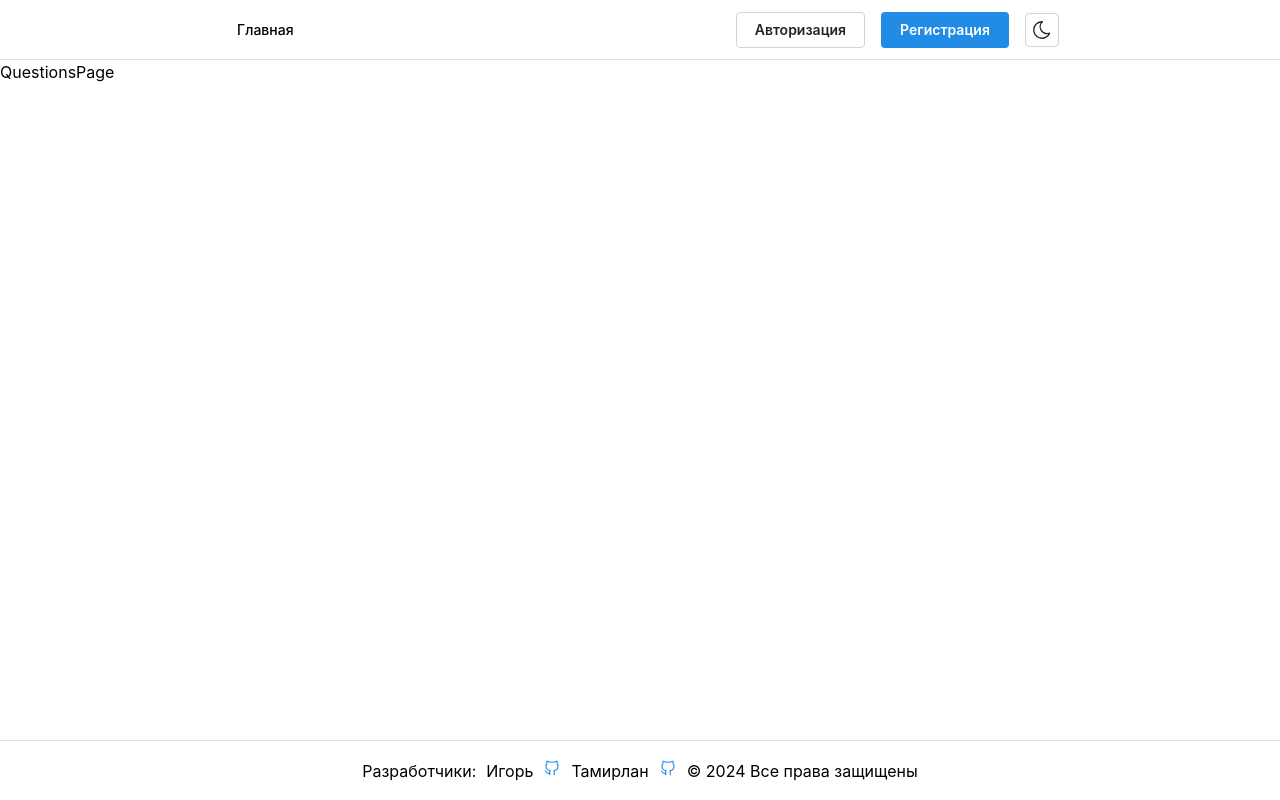
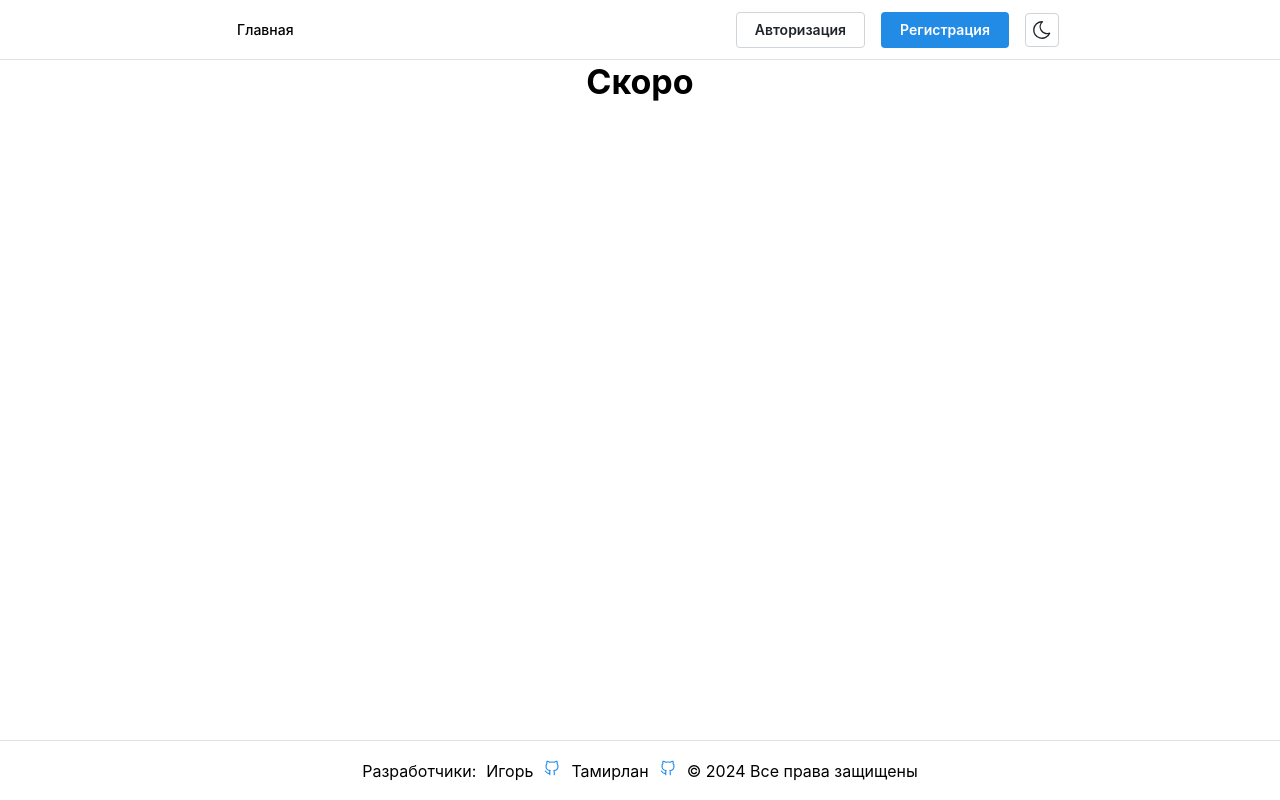
Before and after one commit to tomq29/OurNotes, a React (Vite) app in the folder client/: page /questions in a window 1280 px wide. Built offline with nearby package versions, Linux system fonts and the light colour scheme; no server answers.

Commit message:
feat/LinkNote

```diff
--- a/client/src/App/providers/router/AppRouter.tsx
+++ b/client/src/App/providers/router/AppRouter.tsx
@@ -13,6 +13,7 @@ import ProfilePage from '../../../Pages/Profile/ProfilePage';
 import { useEffect } from 'react';
 import PrivacyPage from '../../../Pages/PrivacyPage/PrivacyPage';
 import OneNotePageV2 from '../../../Pages/OneNotePage/OneNotePageV2';
+import SoonPage from '../../../Pages/SoonPage/SoonPage';
 
 function AppRouter(): JSX.Element {
   const location = useLocation();
@@ -62,7 +63,7 @@ function AppRouter(): JSX.Element {
       {/* <Route path="/note/:id" element={<OneNotePage />} /> */}
       <Route path="/note/:id" element={<OneNotePageV2 />} />
 
-      <Route path="/questions" element={<QuestionsPage />} />
+      <Route path="/questions" element={<SoonPage />} />
 
       <Route path="/quotes" element={<QuotesPage />} />
 
--- a/client/src/Entities/Notes/ui/NoteCardv2.tsx
+++ b/client/src/Entities/Notes/ui/NoteCardv2.tsx
@@ -1,11 +1,11 @@
-import { useState } from 'react';
-import { Note, NoteID, NoteWithoutCreatedAt } from '../type/NoteType';
+import { useState } from "react";
+import { Note, NoteID, NoteWithoutCreatedAt } from "../type/NoteType";
 
-import { useForm } from 'react-hook-form';
-import { yupResolver } from '@hookform/resolvers/yup';
-import * as yup from 'yup';
-import { useAppDispatch } from '../../../App/providers/store/store';
-import { deleteNote, updateNote } from '../model/NotesSlice';
+import { useForm } from "react-hook-form";
+import { yupResolver } from "@hookform/resolvers/yup";
+import * as yup from "yup";
+import { useAppDispatch } from "../../../App/providers/store/store";
+import { deleteNote, updateNote } from "../model/NotesSlice";
 import {
   Badge,
   Table,
@@ -17,16 +17,17 @@ import {
   TextInput,
   UnstyledButton,
   Button,
-} from '@mantine/core';
+} from "@mantine/core";
 import {
   IconCancel,
   IconCheckbox,
   IconPencil,
   IconTrash,
   IconX,
-} from '@tabler/icons-react';
-import { useNavigate } from 'react-router-dom';
-import { getHotkeyHandler } from '@mantine/hooks';
+  IconExternalLink,
+} from "@tabler/icons-react";
+import { useNavigate } from "react-router-dom";
+import { getHotkeyHandler } from "@mantine/hooks";
 
 type NoteCardProps = {
   key: NoteID;
@@ -39,8 +40,8 @@ const schema = yup
     title: yup
       .string()
       .trim()
-      .required('Введите название')
-      .min(3, 'Минимум 3 символа'),
+      .required("Введите название")
+      .min(3, "Минимум 3 символа"),
     description: yup.string().trim(),
     userID: yup.number().required(),
     folderID: yup.number().nullable(),
@@ -64,7 +65,7 @@ function NoteCardv2({ note }: NoteCardProps): JSX.Element {
     trigger,
     formState: { errors },
   } = useForm({
-    mode: 'onBlur',
+    mode: "onBlur",
     resolver: yupResolver(schema),
     defaultValues: {
       id: note.id,
@@ -115,18 +116,21 @@ function NoteCardv2({ note }: NoteCardProps): JSX.Element {
               radius="xl"
               error={errors.title?.message}
               autoFocus
-              {...register('title')}
+              {...register("title")}
               defaultValue={note.title}
               placeholder="Введите название"
               onKeyDown={getHotkeyHandler([
-                ['Enter', editButtonHadler],
-                ['Escape', exitEditMode],
+                ["Enter", editButtonHadler],
+                ["Escape", exitEditMode],
               ])}
             />
           )}
 
           {normalMode && (
-            <UnstyledButton variant="outline" onClick={() => navigate(`/note/${note.id}`)}>
+            <UnstyledButton
+              variant="outline"
+              onClick={() => navigate(`/note/${note.id}`)}
+            >
               <Text fz="sm" fw={500}>
                 {note.title}
               </Text>
@@ -140,12 +144,12 @@ function NoteCardv2({ note }: NoteCardProps): JSX.Element {
           <TextInput
             variant="filled"
             radius="xl"
-            {...register('description')}
+            {...register("description")}
             defaultValue={note.description}
             placeholder="Введите описание"
             onKeyDown={getHotkeyHandler([
-              ['Enter', editButtonHadler],
-              ['Escape', exitEditMode],
+              ["Enter", editButtonHadler],
+              ["Escape", exitEditMode],
             ])}
           />
         )}
@@ -198,7 +202,13 @@ function NoteCardv2({ note }: NoteCardProps): JSX.Element {
             </div>
           )}
 
-          <Button variant='outline' mr={10} onClick={() => navigate(`/note/${note.id}`)}>Перейти к заметке</Button>
+          <ActionIcon variant="subtle" color="blue">
+            <IconExternalLink
+              stroke={1.5}
+              style={{ width: rem(16), height: rem(16) }}
+              onClick={() => navigate(`/note/${note.id}`)}
+            />
+          </ActionIcon>
 
           {normalMode && (
             <ActionIcon
--- /dev/null
+++ b/client/src/Pages/SoonPage/SoonPage.tsx
@@ -0,0 +1,12 @@
+import { Center, Title } from '@mantine/core'
+import React from 'react'
+
+function SoonPage() {
+  return (
+    <div>
+        <Title ta='center' order={1}>Скоро</Title>
+    </div>
+  )
+}
+
+export default SoonPage
```
